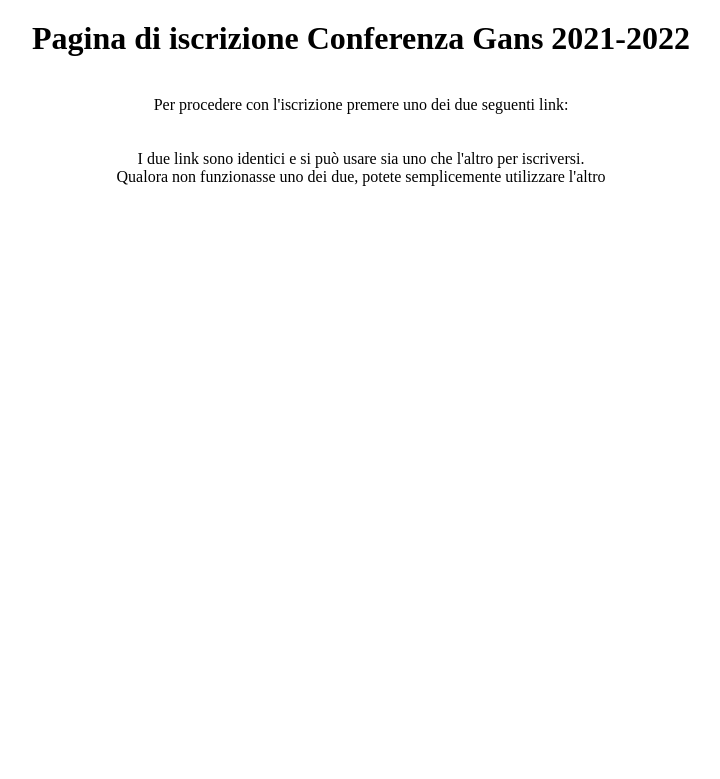
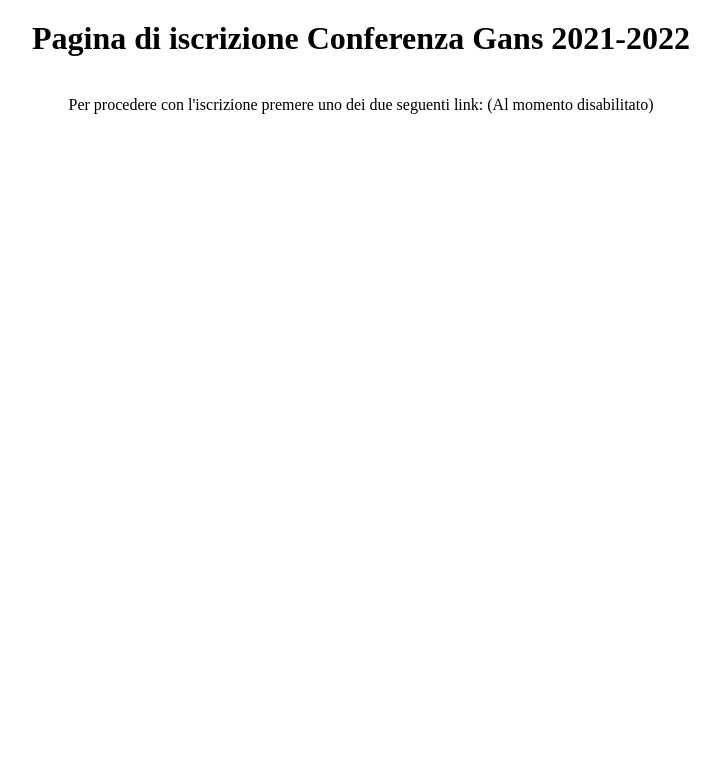
Before and after one commit to malagonius/capodannoGans, a PHP site: page / in a window 1280 px wide. Shown: the top 779 px of the page, without its empty margins (279-999 px from the left). Run offline with PHP 8.4, Linux system fonts and the light colour scheme.

Commit message:
Update index.php

```diff
--- a/index.php
+++ b/index.php
@@ -5,7 +5,7 @@
     text-align: center;
 ">
     <h1>Pagina di iscrizione Conferenza Gans 2021-2022</h1><br>
-    Per procedere con l'iscrizione premere uno dei due seguenti link: <br>
+    Per procedere con l'iscrizione premere uno dei due seguenti link: (Al momento disabilitato)<br>
     <a href="https://form.jotform.com/213096726972364" style="
     margin: 30px;
     display: none;
@@ -16,17 +16,23 @@
     font-weight: bold;
     border-radius: 9px;
 ">Link 1 </a>
-    <a href="https://form.jotform.com/213375514018350" style="margin: 30px;
+    <a href="https://form.jotform.com/213375514018350"
+       style="margin: 30px;
         display: none;
         border: 2px solid blue;
         width: 200px;
         text-decoration: auto;
         color: black;
         font-weight: bold;
-                                                              border-radius: 9px;">Link 2 </a>
-<br><br>
+        border-radius: 9px;">Link 2
+    </a>
+<br><br><span style="
+    display: none;
+">
 I due link sono identici e si può usare sia uno che l'altro per iscriversi.<br>
+
 Qualora non funzionasse uno dei due, potete semplicemente utilizzare l'altro
 
 
+</span><br>
 </body></html>
```
Lines whose indentation alone changed are shown as unchanged.
